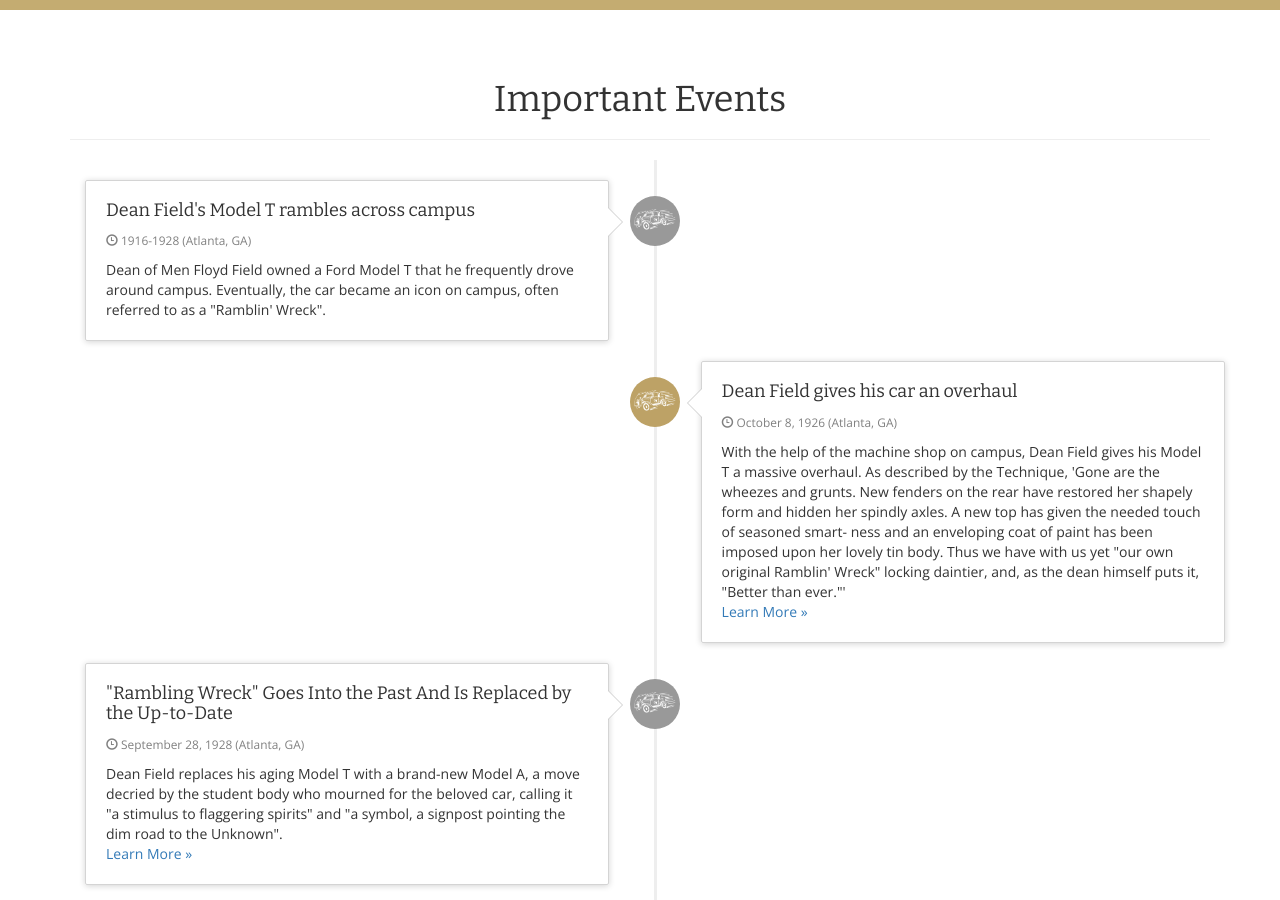
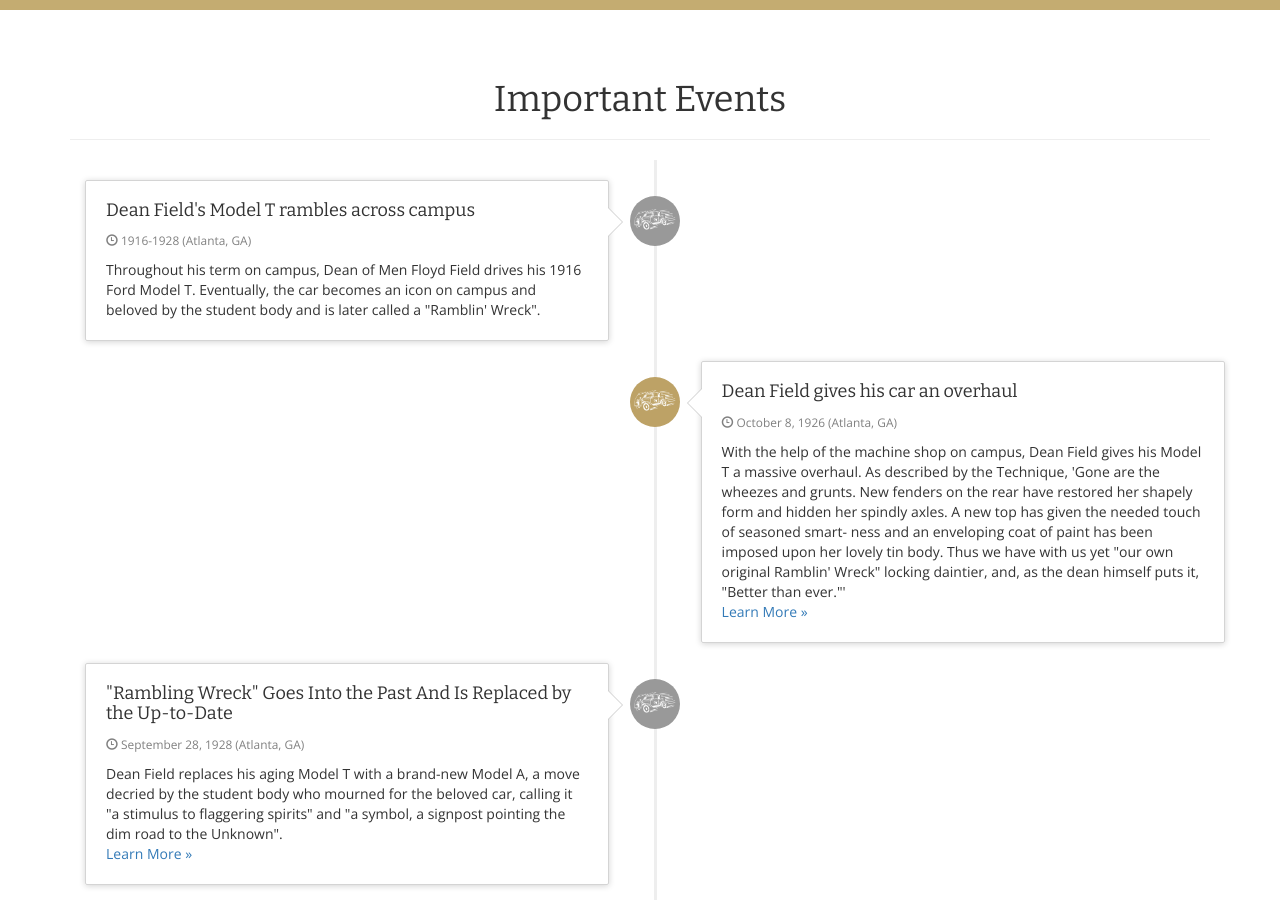
Before and after one commit to RamblinReckClub/reckhistory, a Jekyll site: the page built from pre1960s.md, in a window 1280 px wide and 900 px high, scrolled down 368 px. Built offline with Jekyll 4.4.1, drawn with Linux system fonts in a browser that asks for light colours.

Commit message:
update for present tense

```diff
--- a/pre1960s.md
+++ b/pre1960s.md
@@ -6,7 +6,7 @@ permalink: /pre-1960s/
 order: 0
 events:
     - title: Dean Field's Model T rambles across campus
-      description: Dean of Men Floyd Field owned a Ford Model T that he frequently drove around campus. Eventually, the car became an icon on campus, often referred to as a "Ramblin' Wreck".
+      description: Throughout his term on campus, Dean of Men Floyd Field drives his 1916 Ford Model T. Eventually, the car becomes an icon on campus and beloved by the student body and is later called a "Ramblin' Wreck".
       location: 1916-1928 (Atlanta, GA)
     - title: Dean Field gives his car an overhaul
       description: With the help of the machine shop on campus, Dean Field gives his Model T a massive overhaul. As described by the Technique, 'Gone are the wheezes and grunts. New fenders on the rear have restored her shapely form and hidden her spindly axles. A new top has given the needed touch of seasoned smart- ness and an enveloping coat of paint has been imposed upon her lovely tin body. Thus we have with us yet "our own original Ramblin' Wreck" locking daintier, and, as the dean himself puts it, "Better than ever."'
```
